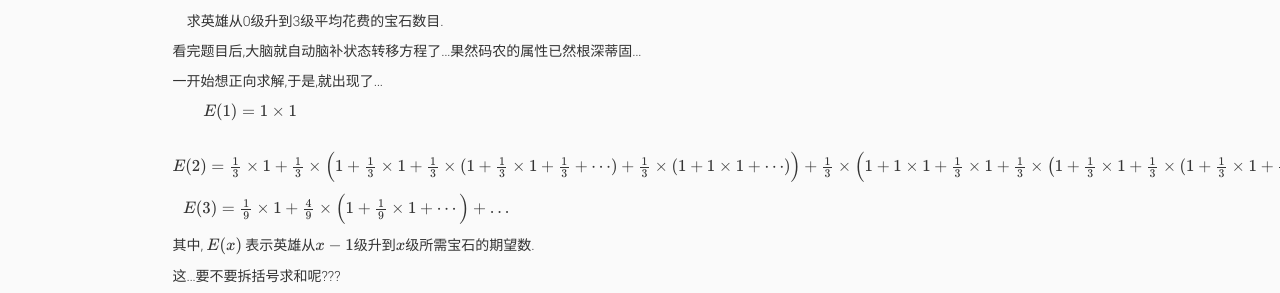
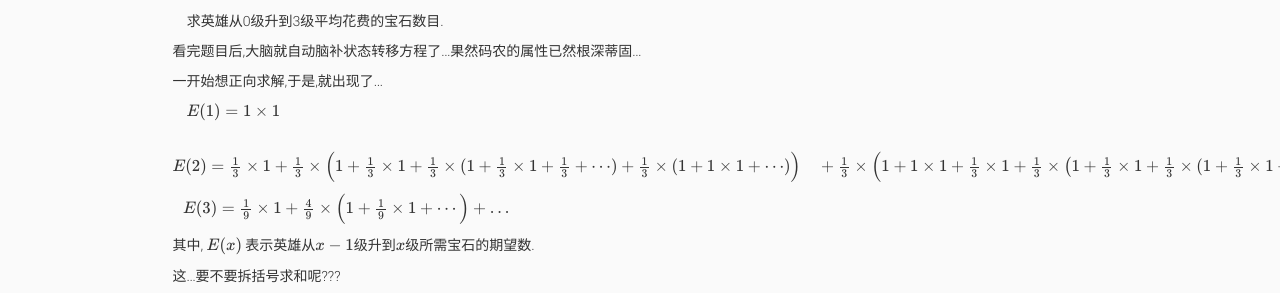
Before and after one commit to elokrainz/elokrainz.github.io, a Jekyll site: the page built from _posts/2014-11-11-Netease-Hero-Promotion.md, in a window 1280 px wide. Shown: the part 351-644 px from the top of the page. Built offline with Jekyll 4.4.1, drawn with Linux system fonts in a browser that asks for light colours; formulas are drawn with MathJax 3; comment, search, counter and statistics services are not loaded; part of the change alters nothing that is shown.

```diff
--- a/_posts/2014-11-11-Netease-Hero-Promotion.md
+++ b/_posts/2014-11-11-Netease-Hero-Promotion.md
@@ -30,7 +30,7 @@ excerpt: "英雄升级,
 
 一开始想正向求解,于是,就出现了…
 
-$$\quad$$
+$$$$
 &#8194;
 $$
 E(1) = 1 \times 1
@@ -39,7 +39,7 @@ $$
 &#8194;
 $$
 E(2) = \frac{1}{3} \times 1 + \frac{1}{3} \times \Big( 1 + \frac{1}{3} \times 1 + \frac{1}{3} \times ( 1 + \frac{1}{3} \times 1 + \frac{1}{3} + \cdots ) + \frac{1}{3} \times ( 1 + 1 \times 1 + \cdots) \Big)\\
-       + \frac{1}{3} \times \Big( 1 + 1 \times 1 + \frac{1}{3} \times 1 + \frac{1}{3} \times \big( 1 + \frac{1}{3} \times 1 + \frac{1}{3} \times ( 1 + \frac{1}{3} \times 1 + \frac{1}{3} + \cdots )\big)\Big)
+       \quad + \frac{1}{3} \times \Big( 1 + 1 \times 1 + \frac{1}{3} \times 1 + \frac{1}{3} \times \big( 1 + \frac{1}{3} \times 1 + \frac{1}{3} \times ( 1 + \frac{1}{3} \times 1 + \frac{1}{3} + \cdots )\big)\Big)
 $$
 
 &#8194;
```
